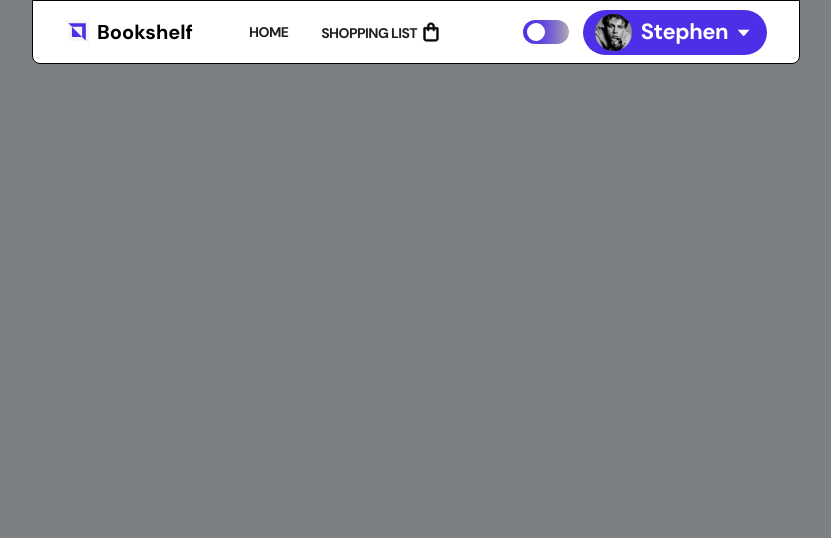
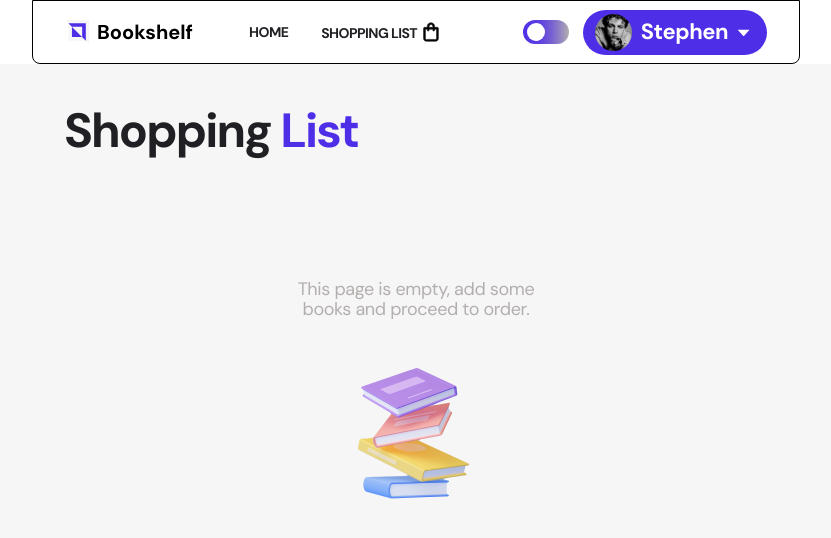
Before and after one commit to elias-291356/bookshelf, a website built with Vite: page index.html in a window 1280 px wide. Shown: the whole page, without its empty margins (224-1055 px from the left). Built offline with nearby package versions, Linux system fonts and the light colour scheme.

Commit message:
create empty-page

```diff
--- a/index.html
+++ b/index.html
@@ -20,6 +20,7 @@
   <!-- <div id="app"> -->
   <include src="./partials/header.html"></include>
   <include src="./partials/backdrop-menu.html"></include>
+  <include src="./partials/empty-page.html"></include>
   <!-- </div> -->
 
 
--- a/src/css/base/common.css
+++ b/src/css/base/common.css
@@ -2,7 +2,7 @@
 
 body {
   font-family: "DM Sans", sans-serif;
-  background-color: rgb(124, 128, 131);
+  /* background-color: rgb(124, 128, 131); */
 }
 
 button {
--- /dev/null
+++ b/src/css/layout/empty-page.css
@@ -0,0 +1,54 @@
+.empty-page {
+  background-color: var(--background-light-thema);
+  height: 100%;
+}
+
+.text-empty-page {
+  font-weight: 400;
+  font-size: 14px;
+  line-height: 1.14;
+  letter-spacing: -0.02em;
+  text-align: center;
+  color: var(--text-color-second);
+}
+
+.empty-books-descr {
+  display: flex;
+  flex-direction: column;
+  justify-content: space-between;
+  margin-left: auto;
+  margin-right: auto;
+  width: 265px;
+  height: 250px;
+
+}
+
+.title {
+  padding-bottom: 120px;
+  font-weight: 700;
+  font-size: 32px;
+  line-height: 1.14;
+  letter-spacing: -0.04em;
+  color: var(--text-color-white-thema);
+}
+
+.title-second-part {
+  color: var(--accent-white-thema);
+}
+
+.empty-books-container {
+  padding-top: 40px;
+
+  padding-bottom: 300px;
+}
+
+
+@media screen and (min-width:768px) {
+  .text-empty-page {
+    font-size: 18px;
+  }
+
+  .title {
+    font-size: 48px;
+  }
+}
--- a/src/css/main.css
+++ b/src/css/main.css
@@ -14,3 +14,4 @@
 
 @import './layout/header.css';
 @import './layout/mobile-menu.css';
+@import './layout/empty-page.css';
--- a/src/css/utils/variables.css
+++ b/src/css/utils/variables.css
@@ -7,5 +7,6 @@
   --second-black-color: #202024;
   --logo-text-color: #000000;
 
+  --background-light-thema: #F6F6F6;
   /* 6B6B6B */
 }
--- /dev/null
+++ b/src/partials/empty-page.html
@@ -0,0 +1,9 @@
+<section class="empty-page">
+  <div class="container empty-books-container ">
+    <h1 class=" title title-first-part">Shopping <span class="title-second-part">List</span> </h1>
+    <div class="empty-books-descr">
+      <p class="text-empty-page">This page is empty, add some books and proceed to order.</p>
+      <img src="/src/images/empty-books.png" alt="books-logo">
+    </div>
+  </div>
+</section>
```
Also changed, not shown: src/images/empty-books.png (added).
